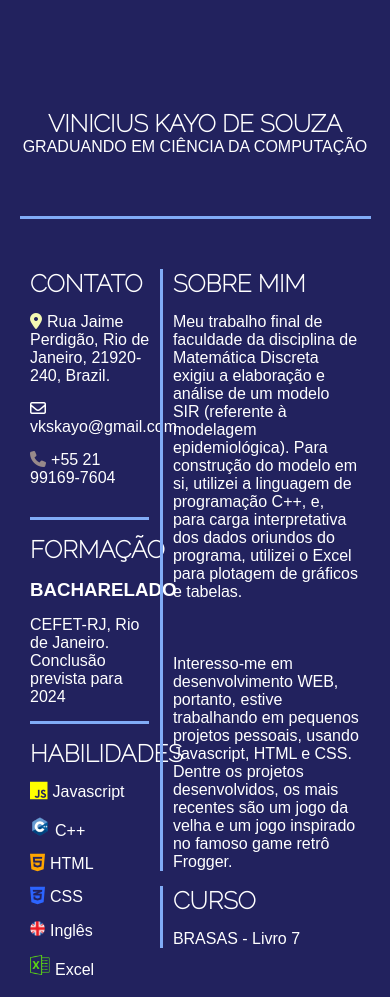
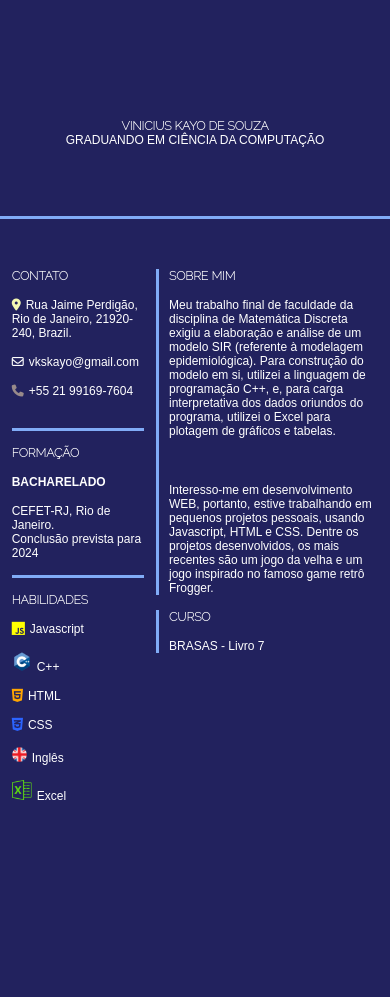
Before and after one commit to vkskayo/CV-Website, a plain HTML site: page index.html in a window 390 px wide. After the commit the page ends 844 px from the top, so only its background shows below. Drawn offline with Linux system fonts and the light colour scheme.

Commit message:
changing the font-size for mobile

```diff
--- a/styles.css
+++ b/styles.css
@@ -167,3 +167,18 @@ li {
     height: 20px;
     margin-right: 5px;
 }
+
+
+@media only screen and (max-width: 600px) {
+    .name-position {
+      width: 100vw;
+    }
+
+    .main-informations {
+        width: 100vw;
+    }
+
+    *{
+        font-size: 12px;
+    }
+  }
```
Also changed, not shown: index.html (renamed from resume.html).
